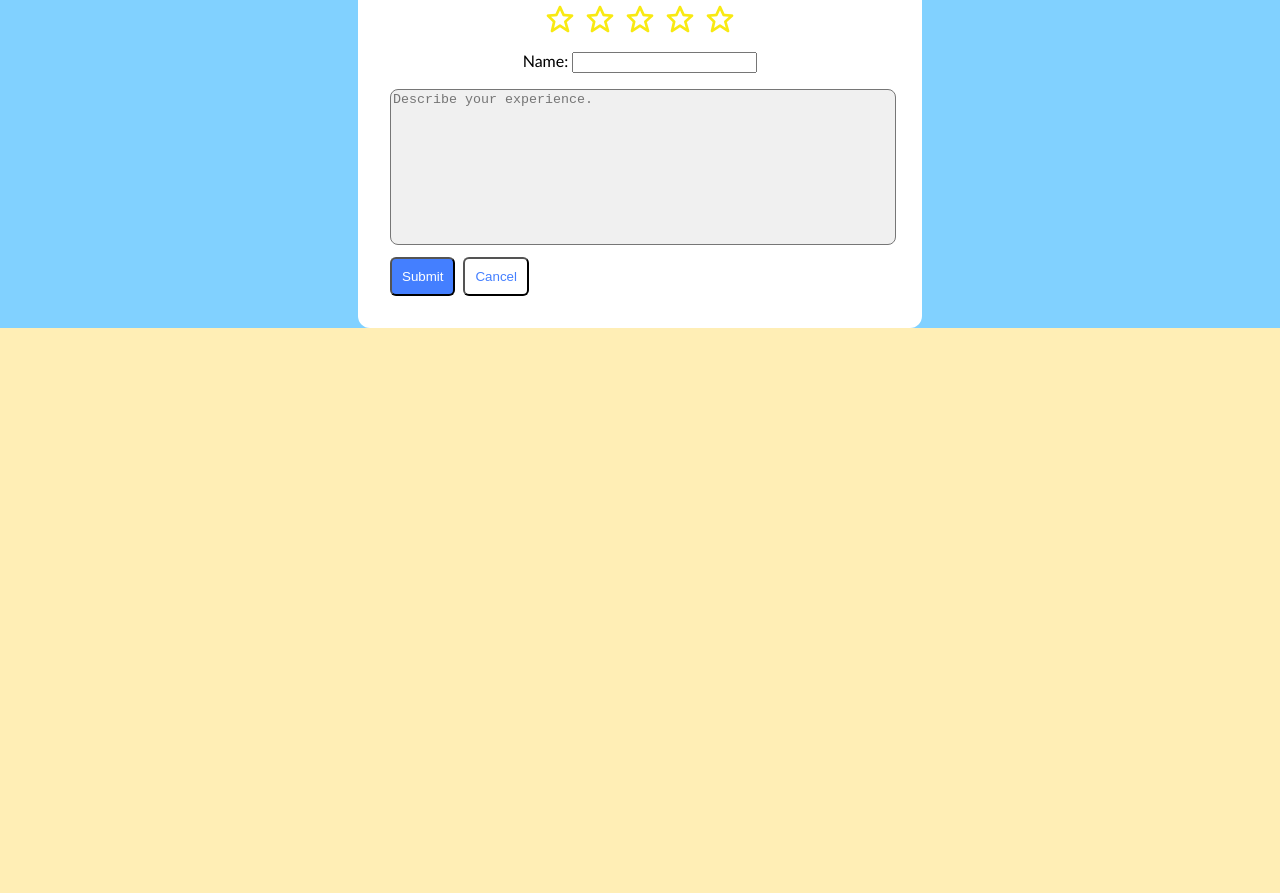
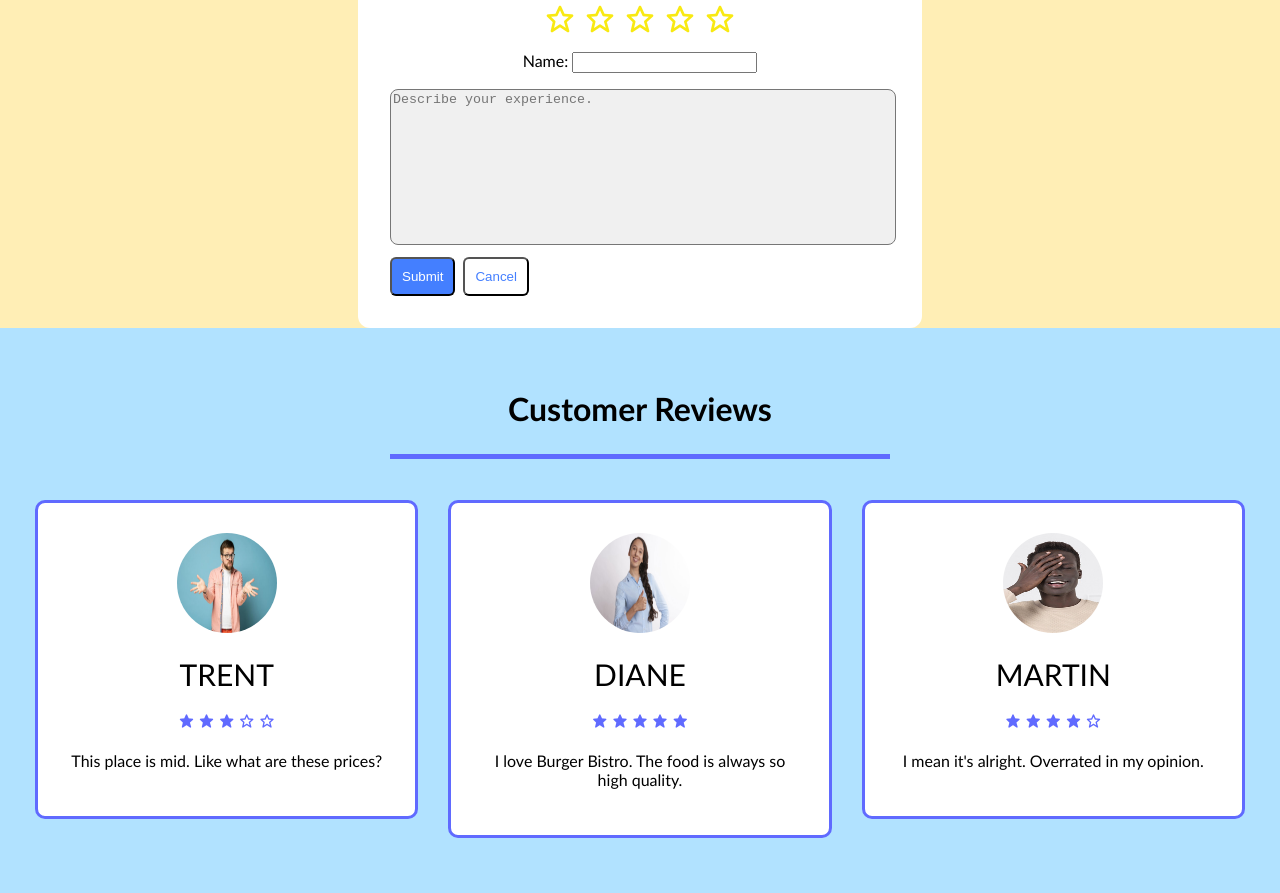
Before and after one commit to Midknightsnack/Burger-Bistro-DX, a plain HTML site: page review.html in a window 1280 px wide. Shown: the part 405-1298 px from the top of the page. Before the commit the page ends 800 px from the top, so only its background shows below. Drawn offline with nearby package versions, Linux system fonts and the light colour scheme.

Commit message:
made customer review section

```diff
--- a/review.html
+++ b/review.html
@@ -56,6 +56,65 @@
         </div>
     </div>
 
+    <div class="testimonials">
+        <div class="inner">
+            <h1>Customer Reviews</h1>
+            <div class="border"></div>
+            <div class="review-row">
+                <div class="review-column">
+                    <div class="testimonial">
+                        <img src="images/people/person1.jpg">
+                        <div class="name">Trent</div>
+                        <div class="stars">
+                            <i class='bx bxs-star'></i>
+                            <i class='bx bxs-star'></i>
+                            <i class='bx bxs-star'></i>
+                            <i class='bx bx-star star'></i>
+                            <i class='bx bx-star star'></i>
+                        </div>
+                        <p>
+                            This place is mid. Like what are these prices?
+                        </p>
+                    </div>
+                </div>
+
+                <div class="review-column">
+                    <div class="testimonial">
+                        <img src="images/people/person2.jpg">
+                        <div class="name">Diane</div>
+                        <div class="stars">
+                            <i class='bx bxs-star'></i>
+                            <i class='bx bxs-star'></i>
+                            <i class='bx bxs-star'></i>
+                            <i class='bx bxs-star'></i>
+                            <i class='bx bxs-star'></i>
+                        </div>
+                        <p>
+                            I love Burger Bistro. The food is always so high quality.
+                        </p>
+                    </div>
+                </div>
+
+                <div class="review-column">
+                    <div class="testimonial">
+                        <img src="images/people/person3.jpg">
+                        <div class="name">Martin</div>
+                        <div class="stars">
+                            <i class='bx bxs-star'></i>
+                            <i class='bx bxs-star'></i>
+                            <i class='bx bxs-star'></i>
+                            <i class='bx bxs-star'></i>
+                            <i class='bx bx-star star'></i>
+                        </div>
+                        <p>
+                            I mean it's alright. Overrated in my opinion.
+                        </p>
+                    </div>
+                </div>
+            </div>
+        </div>
+    </div>
+
     <script src="index.js"></script>
 </body>
 </html>
--- a/styles.css
+++ b/styles.css
@@ -97,7 +97,6 @@ body{
 .column {
     box-sizing: border-box;
     font-family: 'Gill Sans', 'Gill Sans MT', Calibri, 'Trebuchet MS', sans-serif;
-    color:rgb(2, 46, 128);
     flex: 50%;
     padding: 50px;
     place-items: center;
@@ -160,7 +159,7 @@ body{
 
 /* Review formatting */
 #review{
-    background: rgb(129, 209, 255);
+    /* background: rgb(129, 209, 255); */
     display:flex;
     justify-content: center;
     align-items: center;
@@ -195,6 +194,7 @@ body{
     color: rgb(248, 233, 18);
     margin-bottom: 1rem;
 }
+
 .rating .star{
     cursor: pointer;
 }
@@ -275,6 +275,72 @@ textarea{
 }
 .btn-group .cancelbtn:hover{
     background:rgb(201, 201, 201);
+}
+
+.testimonials{
+    padding: 40px 0;
+    background:rgb(177, 226, 255);
+    text-align: center;
+    font-family: 'Gill Sans', 'Gill Sans MT', Calibri, 'Trebuchet MS', sans-serif;
+}
+
+.inner{
+    /* max-width: 1200px; */
+    margin:auto;
+    overflow:hidden;
+    padding: 0 20px;
+}
+
+.border{
+    width: 500px;
+    height: 5px;
+    background:rgb(96, 106, 255);
+    margin:26px auto;
+}
+
+.review-row{
+    display:flex;
+    flex-wrap: wrap;
+    justify-content: center;
+}
+
+.review-column{
+    flex: 33.33%;
+    max-width: 33.33%;
+    box-sizing: border-box;
+    padding:15px;
+}
+
+.testimonial{
+    background: #fff;
+    padding: 30px;
+    border-radius: 10px;
+    border: solid rgb(96, 106, 255);
+}
+
+.testimonial img{
+    width: 100px;
+    height:100px;
+    border-radius: 50%;
+}
+
+.name{
+    font-size: 30px;
+    text-transform:uppercase;
+    margin: 20px 0;
+    font-family: 'Gill Sans', 'Gill Sans MT', Calibri, 'Trebuchet MS', sans-serif;
+}
+
+.stars{
+    color:rgb(96, 106, 255);
+    margin-bottom: 20px;
+}
+
+@media screen and (max-width: 600px){
+    .review-column{
+        flex: 100%;
+        max-width: 100%;
+    }
 }
 
 /* working with mapbox api */
@@ -435,3 +501,11 @@ textarea{
     margin: 40px auto 80px auto;
     font-size: 1.75em;
 }
+
+.shop-item-title{
+    font-size:xx-large;
+}
+
+.shop-item-price{
+    font-size:xx-large;
+}
```
Also changed, not shown: order.html (+3 -3 lines), images/people/person1.jpg (added), images/people/person2.jpg (added), images/people/person3.jpg (added).
